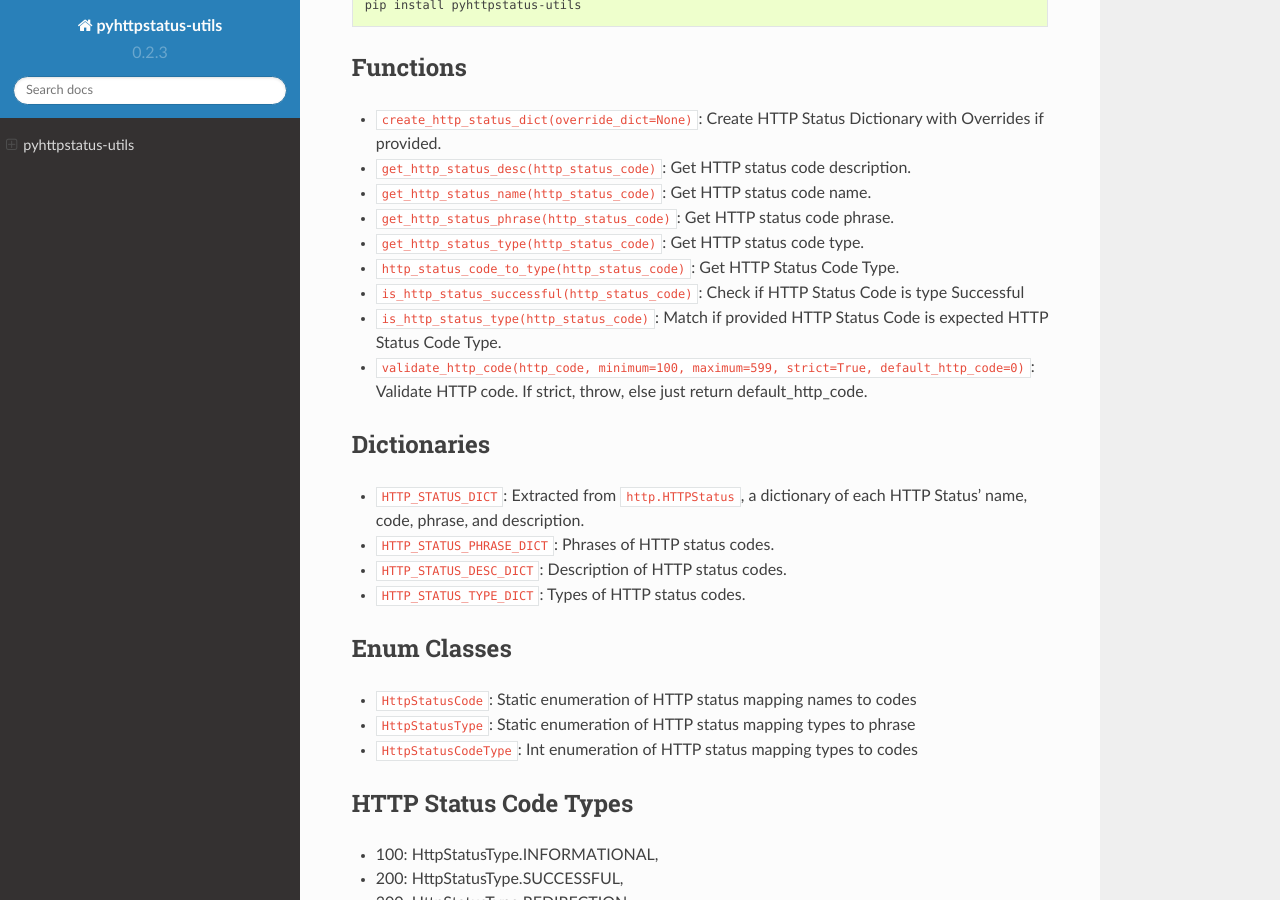
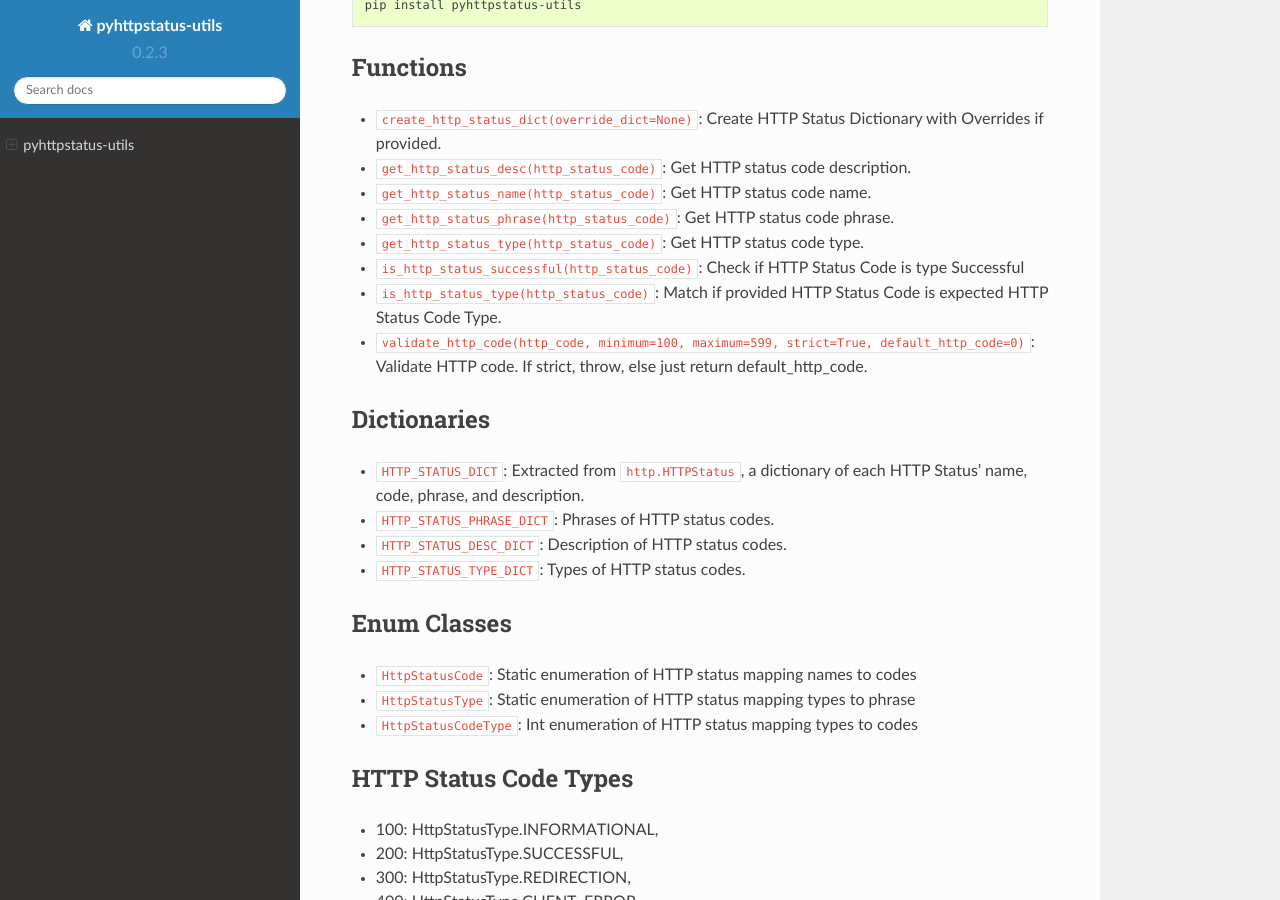
Before and after one commit to leegitw/pyhttpstatus-utils, a Sphinx documentation site: the page built from docs/source/index.rst, in a window 1280 px wide and 900 px high, scrolled down 602 px. Built offline with Sphinx 7.4.7 and the Read the Docs theme 2.0.0, drawn with Linux system fonts in a browser that asks for light colours.

Commit message:
[MVC-162] (pyhttpstatus-utils) Revert to d74d8f2

```diff
--- a/README.rst
+++ b/README.rst
@@ -78,7 +78,6 @@ Functions
 - ``get_http_status_name(http_status_code)``: Get HTTP status code name.
 - ``get_http_status_phrase(http_status_code)``: Get HTTP status code phrase.
 - ``get_http_status_type(http_status_code)``: Get HTTP status code type.
-- ``http_status_code_to_type(http_status_code)``: Get HTTP Status Code Type.
 - ``is_http_status_successful(http_status_code)``: Check if HTTP Status Code is type Successful
 - ``is_http_status_type(http_status_code)``: Match if provided HTTP Status Code is expected HTTP Status Code Type.
 - ``validate_http_code(http_code, minimum=100, maximum=599, strict=True, default_http_code=0)``: Validate HTTP code. If strict, throw, else just return default_http_code.
--- a/docs/source/index.rst
+++ b/docs/source/index.rst
@@ -85,7 +85,6 @@ Functions
 - ``get_http_status_name(http_status_code)``: Get HTTP status code name.
 - ``get_http_status_phrase(http_status_code)``: Get HTTP status code phrase.
 - ``get_http_status_type(http_status_code)``: Get HTTP status code type.
-- ``http_status_code_to_type(http_status_code)``: Get HTTP Status Code Type.
 - ``is_http_status_successful(http_status_code)``: Check if HTTP Status Code is type Successful
 - ``is_http_status_type(http_status_code)``: Match if provided HTTP Status Code is expected HTTP Status Code Type.
 - ``validate_http_code(http_code, minimum=100, maximum=599, strict=True, default_http_code=0)``: Validate HTTP code. If strict, throw, else just return default_http_code.
```
